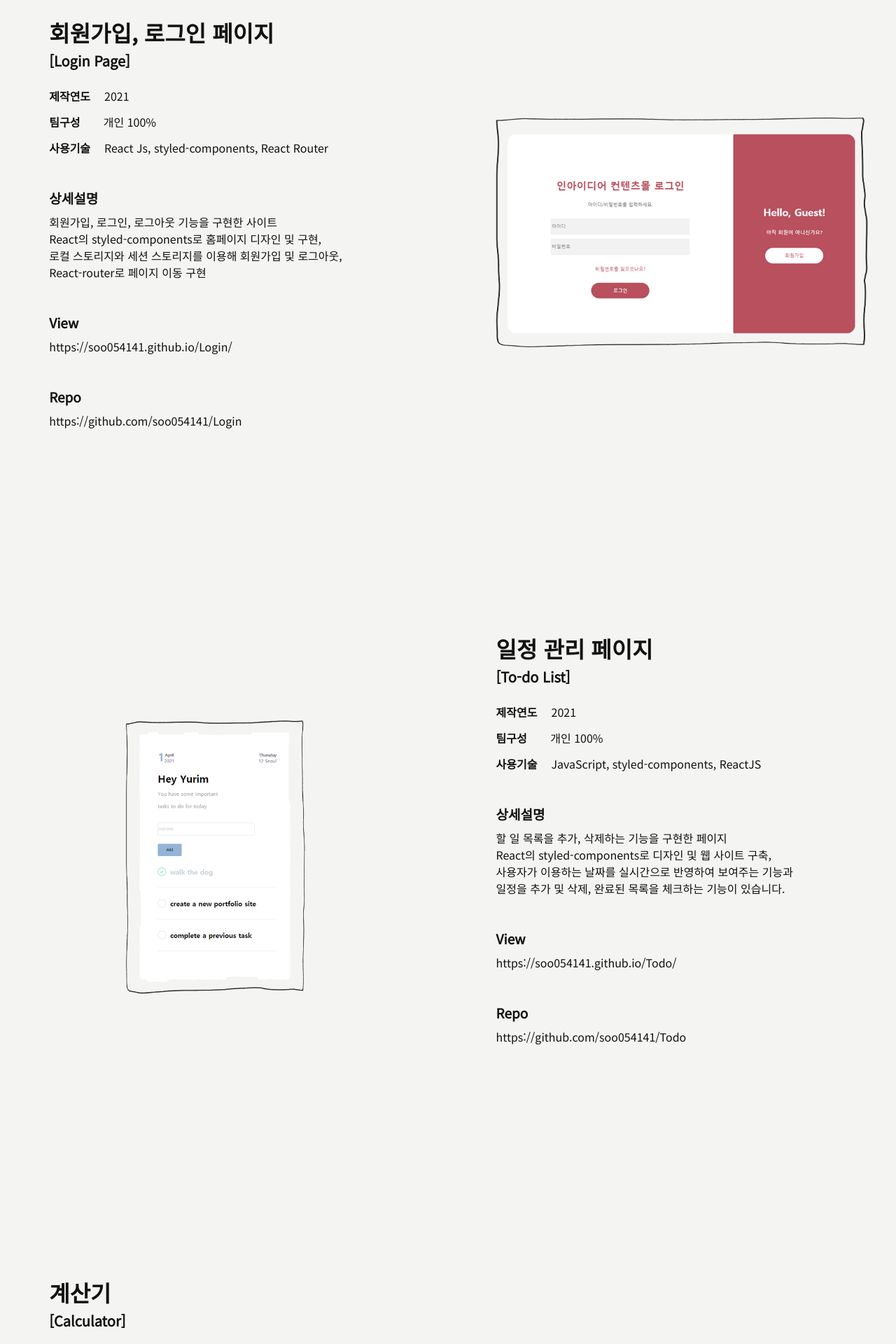
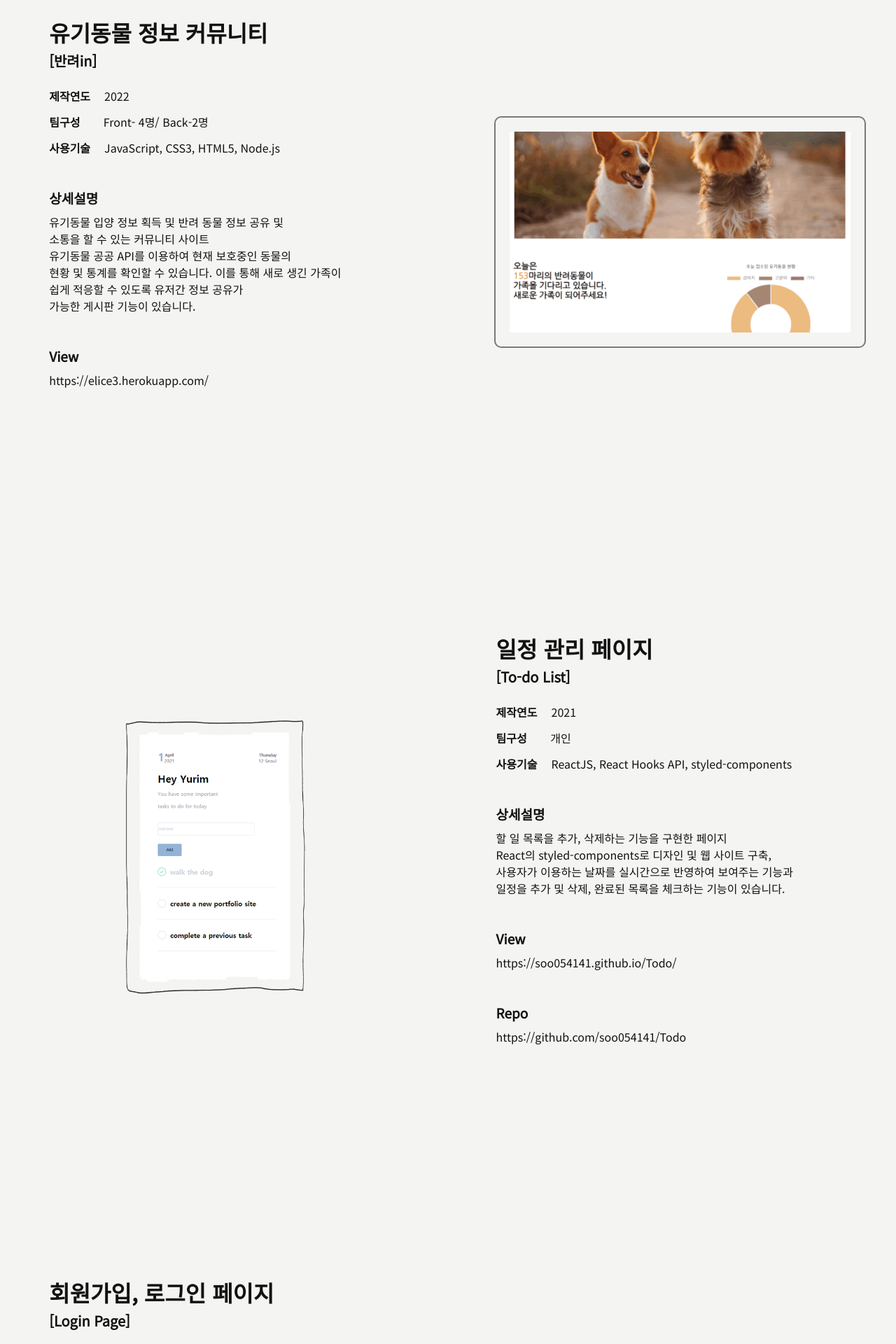
Before and after one commit to soo054141/soo054141.github.io, a React app: page / in a window 1280 px wide. Shown: the part 720-2640 px from the top of the page at 70% size. Built offline with nearby package versions, Linux system fonts and the light colour scheme.

Commit message:
Update -v 2022

```diff
--- a/src/Home.jsx
+++ b/src/Home.jsx
@@ -3,7 +3,7 @@ import styled, { ThemeProvider } from "styled-components";
 import Header from "./components/Header";
 import Login from "./components/pages/Login";
 import Todo from "./components/pages/Todo";
-import Cal from "./components/pages/Cal";
+import Animal from "./components/pages/Animal";
 import Introduce from "./components/pages/Introduce";
 import Footer from "./components/Footer";
 import TopBtn from "./components/pages/TopBtn";
@@ -42,13 +42,13 @@ const Home = () => {
                     <Header mode={themeMode === "light" ? "light" : "dark"} />
                 </div>
                 <div>
-                    <Login />
+                    <Animal />
                 </div>
                 <div>
                     <Todo />
                 </div>
                 <div>
-                    <Cal />
+                    <Login />
                 </div>
                 <div>
                     <Introduce
--- a/src/components/Header.jsx
+++ b/src/components/Header.jsx
@@ -96,7 +96,7 @@ const Header = ({ mode }) => {
     return (
         <Container>
             <Title_box mode={mode}>
-                <h3>2021</h3>
+                <h3>2022</h3>
                 <h1>Portfolio</h1>
             </Title_box>
             <Name_box mode={mode}>
--- a/src/components/pages/Cal.jsx
+++ b/src/components/pages/Animal.jsx
@@ -1,6 +1,6 @@
 import React from "react";
 import styled from "styled-components";
-import imgA from "../images/box2.png";
+import animalImg from "../images/animal.gif"
 import useScrollFadeIn from "./useScrollFadeIn";
 
 const Container = styled.div`
@@ -91,6 +91,9 @@ const ImgWrap = styled.div`
 
     img {
         width: 100%;
+        padding: 20px;
+        border: 2px solid #797979;
+        border-radius: 10px;
     }
 
     @media screen and (min-width: 768px) and (max-width: 1023px) {
@@ -102,64 +105,60 @@ const ImgWrap = styled.div`
     }
 `;
 
-const Cal = () => {
+const Animal = () => {
     const animatedItem = useScrollFadeIn();
     return (
         <Container {...animatedItem}>
             <InfoWrap>
                 <div>
-                    <h1>계산기</h1>
-                    <h2>[Calculator]</h2>
+                    <h1>유기동물 정보 커뮤니티</h1>
+                    <h2>[반려in]</h2>
                 </div>
                 <div>
                     <p>
-                        <span>제작연도</span>2020
+                        <span>제작연도</span>2022
                     </p>
                     <p>
                         <span>팀구성&nbsp; &nbsp;</span>
-                        개인 100%
+                        Front- 4명/ Back-2명
                     </p>
                     <p>
                         <span>사용기술</span>
-                        Vanila JS, CSS3, HTML5
+                        JavaScript, CSS3, HTML5, Node.js
                     </p>
                 </div>
                 <div>
                     <h3>상세설명</h3>
                     <p>
-                        바닐라 자바스크립트로 간단한 사칙연산을 할 수 있는
+                        유기동물 입양 정보 획득 및 반려 동물 정보 공유 및
                         <br />
-                        계산기 기능을 구현하였습니다.
+                        소통을 할 수 있는 커뮤니티 사이트
                         <br />
-                        Equal 사인을 누르지 않고도 다른 기호를 누르면 화면에
+                        유기동물 공공 API를 이용하여 현재 보호중인 동물의
                         <br />
-                        계산된 결과 값이 출력됩니다.
+                        현황 및 통계를 확인할 수 있습니다. 이를 통해 새로 생긴 가족이
+                        <br />
+                        쉽게 적응할 수 있도록 유저간 정보 공유가
+                        <br />
+                        가능한 게시판 기능이 있습니다.
                     </p>
                 </div>
                 <div>
                     <h3>View</h3>
                     <p>
-                        <a href="https://yurimi95.github.io/Calculator/">
-                            https://yurimi95.github.io/Calculator/
-                        </a>
-                    </p>
-                </div>
-                <div>
-                    <h3>Repo</h3>
-                    <p>
-                        <a href="https://yurimi95.github.io/Calculator/">
-                            https://yurimi95.github.io/Calculator/
+                        <a href="https://elice3.herokuapp.com/">
+                        https://elice3.herokuapp.com/
                         </a>
                     </p>
                 </div>
             </InfoWrap>
             <ImgWrap>
                 <a href="https://yurimi95.github.io/Calculator/">
-                    <img src={imgA} alt="line" />
+                    <img src={animalImg} alt="line" />
                 </a>
             </ImgWrap>
         </Container>
     );
 };
 
-export default Cal;
+export default Animal;
--- a/src/components/pages/Introduce.jsx
+++ b/src/components/pages/Introduce.jsx
@@ -199,12 +199,12 @@ function Introduce({ mode }) {
                     <SectionItems>
                         <CardBody>
                             <div>
-                                <h4>패스트캠퍼스 취업완성스쿨 1기 선발과정</h4>
-                                <h5>2021-02 ~ 2021-03</h5>
+                                <h4>엘리스 SW Engineer Track</h4>
+                                <h5>2021-10 ~ 2022-02</h5>
                             </div>
                             <p>
-                                패스트캠퍼스에서 주관하는 취업 완성 스쿨 1기
-                                선발 과정에 참여, 자료구조와 알고리즘 공부
+                                엘리스 SW Engineer Track에서 웹 프론트엔드
+                                과정에 필요한 JavaScript, React.js, node.js 등 학습
                             </p>
                         </CardBody>
                         <CardBody>
--- a/src/components/pages/Login.jsx
+++ b/src/components/pages/Login.jsx
@@ -116,11 +116,11 @@ const Login = () => {
                     </p>
                     <p>
                         <span>팀구성&nbsp; &nbsp;</span>
-                        개인 100%
+                        개인
                     </p>
                     <p>
                         <span>사용기술</span>
-                        React Js, styled-components, React Router
+                        ReactJS, React Hooks API, styled-components
                     </p>
                 </div>
                 <div>
--- a/src/components/pages/Todo.jsx
+++ b/src/components/pages/Todo.jsx
@@ -132,11 +132,11 @@ const Todo = () => {
                     </p>
                     <p>
                         <span>팀구성&nbsp; &nbsp;</span>
-                        개인 100%
+                        개인
                     </p>
                     <p>
                         <span>사용기술</span>
-                        JavaScript, styled-components, ReactJS
+                        ReactJS, React Hooks API, styled-components
                     </p>
                 </div>
                 <div>
--- a/webpack.config.js
+++ b/webpack.config.js
@@ -28,7 +28,7 @@ module.exports = {
                 use: ["css-loader"],
             },
             {
-                test: /\.(png|jpg)$/i,
+                test: /\.(png|jpg|gif)$/i,
                 use: {
                     loader: "url-loader",
                     options: {
```
Also changed, not shown: src/components/images/animal.gif (added), src/components/pages/TodoStyle.js (added), 4 other files (tests, documents, lock files or other folders).
